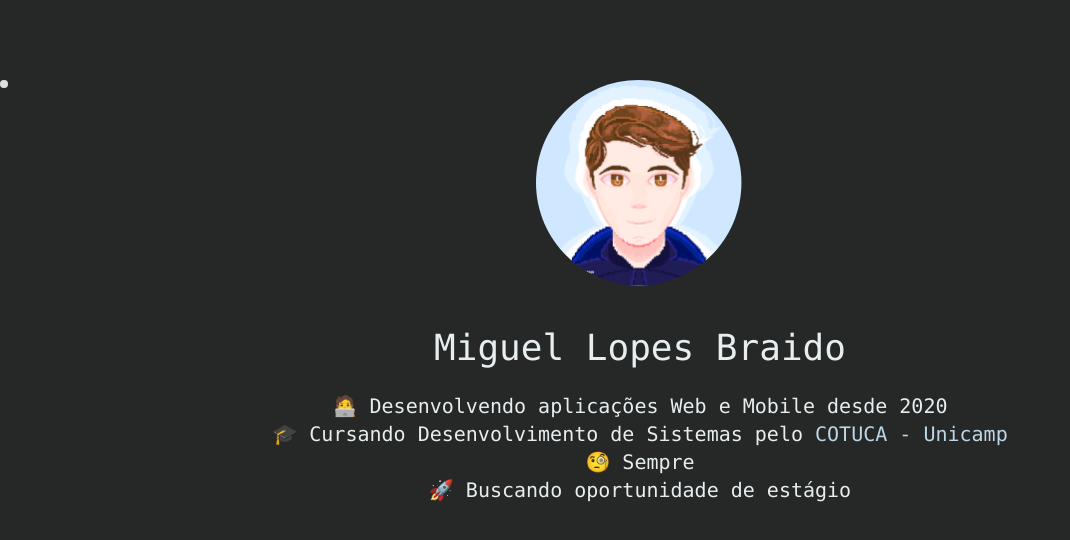
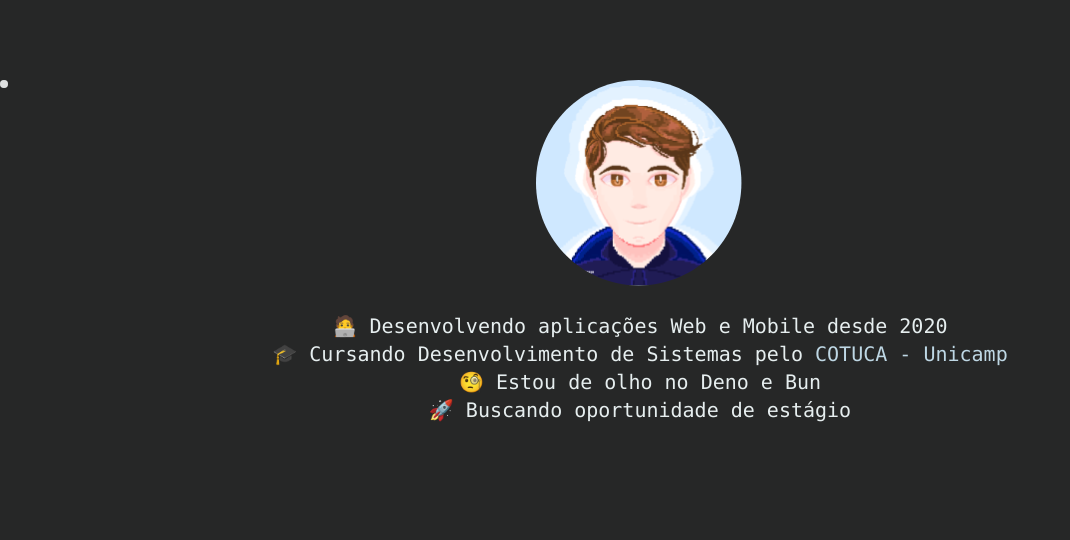
Before and after one commit to miguel-l-b/miguel-l-b.dev, a React (Create React App) app: page / in a window 1280 px wide. Shown: the top 540 px of the page, without its empty margins (0-1070 px from the left). Built offline with nearby package versions, Linux system fonts and the light colour scheme.

Commit message:
Update Home page content

```diff
--- a/src/pages/Home.tsx
+++ b/src/pages/Home.tsx
@@ -10,7 +10,6 @@ export default function Home(): JSX.Element {
           src="logo-ellipse.svg"
           alt="logo tipo"
         />
-        <h1 className="text-4xl mt-10">Miguel Lopes Braido</h1>
         <br />
         <h1>🧑‍💻 Desenvolvendo aplicações Web e Mobile desde 2020</h1>
         <h1>
@@ -23,7 +22,7 @@ export default function Home(): JSX.Element {
             COTUCA - Unicamp
           </a>
         </h1>
-        <h1>🧐 Sempre</h1>
+        <h1>🧐 Estou de olho no Deno e Bun</h1>
         <h1>🚀 Buscando oportunidade de estágio</h1>
       </main>
     </>
```
